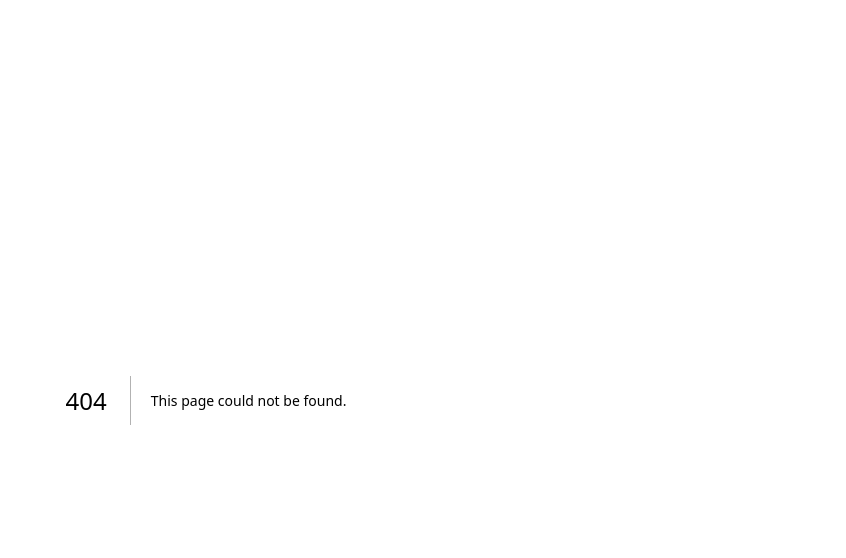
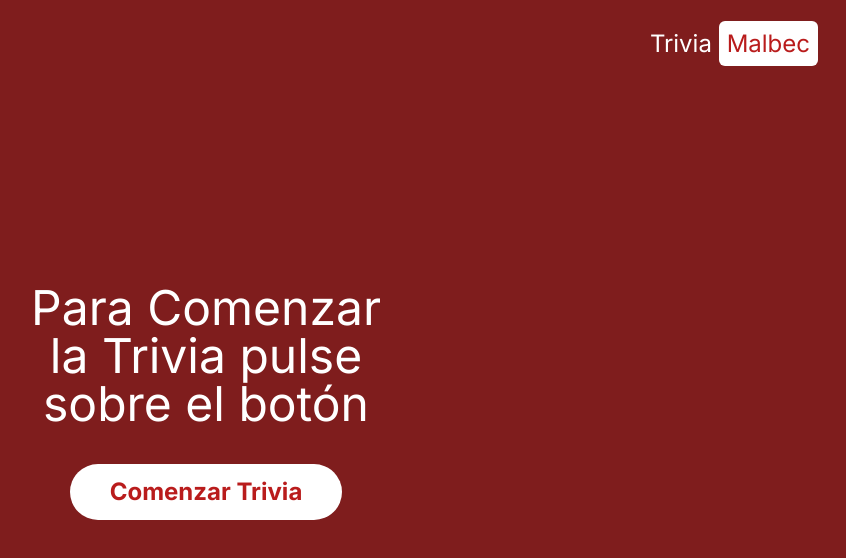
Before and after one commit to LautaroJLZ/trivia_malbec, a Next.js app: page /Init in a window 1280 px wide. Before the commit this address had no page. Shown: the top 558 px of the page, without its empty margins (434-1280 px from the left). Built offline with nearby package versions, Linux system fonts and the light colour scheme.

Commit message:
Añadiendo visuales

```diff
--- /dev/null
+++ b/src/app/Init/page.jsx
@@ -0,0 +1,22 @@
+import Link from "next/link";
+
+const InitQuiz = () => {
+
+  return (
+    <main>
+      <div className="bg-red-900 bg-cover bg-center ">
+        <div className="absolute top-0 right-0 m-7 text-2xl">
+          Trivia <span className="bg-white text-red-700 rounded-md p-2">Malbec</span>
+        </div>
+        <div className="flex flex-col justify-center items-center min-h-screen">
+          <h1 className="text-center text-white text-5xl p-5">Para Comenzar<br></br>la Trivia pulse<br></br>sobre el botón</h1>
+          <Link href="/Quiz" className="bg-white text-red-700 rounded-full px-10 py-3 text-center my-4 text-2xl font-bold  hover:bg-red-500 hover:text-white transition-all duration-300 cursor-pointer">
+            Comenzar Trivia
+          </Link>
+        </div>
+      </div>
+    </main>
+  );
+};
+
+export default InitQuiz;
--- a/src/app/Quiz/page.jsx
+++ b/src/app/Quiz/page.jsx
@@ -50,33 +50,6 @@ const Quiz = () => {
 
   const [respuestaSeleccionadaIndex, setRespuestaSeleccionadaIndex] = useState(null);
   const [respuestaSeleccionada, setRespuestaSeleccionada] = useState("");
-
-  const mostrarGrafico = (contenedor) => {
-    var ctx = document.createElement("canvas");
-    ctx.style.width = "40%"; // Establecer el ancho al 40%
-    ctx.style.margin = "auto"; // Centrar horizontalmente
-    contenedor.appendChild(ctx);
-
-    var myChart = new Chart(ctx, {
-      type: 'doughnut',
-      data: {
-          // labels: ['Correctas', 'Incorrectas'],
-          datasets: [{
-              label: 'Resultados',
-              data: [resultado.respuestasCorrectas, resultado.respuestasIncorrectas],
-              backgroundColor: [
-                  'rgba(75, 192, 192, 0.2)',
-                  'rgba(255, 99, 132, 0.2)'
-              ],
-              borderColor: [
-                  'rgba(75, 192, 192, 1)',
-                  'rgba(255, 99, 132, 1)'
-              ],
-              borderWidth: 1
-          }]
-      },
-    });
-  };
 
   const [resultado, setResultado] = useState({
     puntaje: 0,
@@ -155,9 +128,9 @@ const Quiz = () => {
           ],
         },
         options: {
-          scales: {
-            xAxes: [{ display: false }],
-            yAxes: [{ display: false }],
+          cutoutPercentage: 70,
+          legend: {
+            display: false, // Oculta las leyendas
           },
         },
       });
@@ -170,6 +143,7 @@ const Quiz = () => {
     };
   }, [resultado]);
 
+
   // Dependencia vacía para que se ejecute solo una vez
 
   useEffect(() => {
@@ -177,22 +151,26 @@ const Quiz = () => {
   }, [resultado]); // Se ejecuta cada vez que cambia el resultado
 
   return (
-    <div className="flex flex-col justify-center items-center min-h-screen p-5 ">
+    <div className="bg-[url('../views/img/bg_uvas_rojo.jpg')] justify-center items-center min-h-screen p-5 ">
+      <div className="absolute top-0 right-0 m-7 text-2xl">
+        Trivia <span className="bg-white text-red-700 rounded-md p-2">Malbec</span>
+      </div>
       <div>
-        <div className="py-5">
-          <h1 className="font-bold text-5xl text-center">Trivia Malbec</h1>
-        </div>
-
         <div className="">
           {!mostrarResultado ? (
-            <div className="bg-white text-black p-5 rounded-md">
-              <h2 className="font-bold text-2xl">
+            <div className="w-[55%] text-white mx-auto my-5 p-5">
+              {/* <h2 className="font-bold text-2xl">
                 Preguntas: {preguntaActiva + 1}{" "}
                 <span>/ {preguntas.length}</span>
+              </h2> */}
+              <h2 className="w-fit bg-white text-red-700 rounded-full text-lg py-2 px-10">
+                {preguntaActiva + 1}{"º Pregunta"}
               </h2>
-              <h3 className="text-black font-bold text-2xl p-3">
+              <div className="w-[70%]">
+                <h3 className="text-white font-bold text-5xl p-3">
                   {preguntas[preguntaActiva].pregunta}
                 </h3>
+              </div>
               {respuestas.map((respuesta, idx) => (
                 <li
                   key={idx}
@@ -230,26 +208,17 @@ const Quiz = () => {
               )}
             </div>
           ) : (
-            <div className="bg-white text-black p-5 text-xl">
-<<<<<<< HEAD
+            <div className="w-[35%] backdrop-blur-sm bg-white/[.06] text-white p-5 text-xl border border-white rounded-lg mx-auto">
+              <div>
+                <div className="flex mx-auto my-auto">
+                  <div className="pt-0 w-full h-fit mb-6">
+                    <canvas id="myChart"></canvas>
+                  </div>
+                </div>
+              </div>
+
+              <div>
                 <h3 className="text-2xl font-bold">Resultados:</h3>
-
-
-
-              <h3 className="p-2">
-                Nota:{" "}
-                <span className="text-sky-400">
-                  {(resultado.puntaje / 25) * 100}/100
-                </span>
-              </h3>
-              <p className="p-2">
-                Preguntas:{" "}
-                <span className="text-sky-400">{preguntas.length}</span>
-              </p>
-              <p className="p-2">
-                Puntaje:{" "}
-                <span className="text-sky-400">{resultado.puntaje}</span>
-              </p>
                 <p className="p-2">
                   Respuestas Correctas:{" "}
                   <span className="text-green-400">
@@ -262,46 +231,21 @@ const Quiz = () => {
                     {resultado.respuestasIncorrectas}
                   </span>
                 </p>
-              <button className="btn" onClick={() => window.location.reload()}>
-                Reiniciar
-              </button>
-=======
-              <div>
-                <div className="flex mx-auto my-auto">
-                  <div className="border border-gray-400 pt-0 rounded-xl w-full h-fit my-auto  shadow-xl pb-2">
-                    <canvas id="myChart"></canvas>
-                  </div>
-                </div>
-              </div>
-
-              <div>
-                <h3 className="text-2xl font-bold">Resultados:</h3>
                 <h3 className="p-2">
                   Nota:{" "}
                   <span className="text-sky-400">
                     {(resultado.puntaje / 25) * 100}/100
                   </span>
                 </h3>
-                <p className="p-2">
+                {/* <p className="p-2">
                   Preguntas:{" "}
                   <span className="text-sky-400">{preguntas.length}</span>
-                </p>
+                </p> */}
                 <p className="p-2">
                   Puntaje:{" "}
                   <span className="text-sky-400">{resultado.puntaje}</span>
                 </p>
-                <p className="p-2">
-                  Respuestas Correctas:{" "}
-                  <span className="text-green-400">
-                    {resultado.respuestasCorrectas}
-                  </span>
-                </p>
-                <p className="p-2">
-                  Respuestas Incorrectas:{" "}
-                  <span className="text-red-400">
-                    {resultado.respuestasIncorrectas}
-                  </span>
-                </p>
+
                 <button
                   className="btn"
                   onClick={() => window.location.reload()}
@@ -309,7 +253,6 @@ const Quiz = () => {
                   Reiniciar
                 </button>
               </div>
->>>>>>> 93d0dd3ce894fc2e39c28b5a668869a3bc7d2963
             </div>
           )}
         </div>
--- a/src/app/globals.css
+++ b/src/app/globals.css
@@ -12,11 +12,12 @@ body {
     list-none
     p-2
     my-3
-    border
-    border-gray-600
+    border-2
+    border-white
     cursor-pointer
-    bg-black
+    text-xl
     text-white
+    rounded-full
     transition-all duration-300
     text-center
 }
@@ -25,11 +26,15 @@ body {
     list-none
     p-2
     my-3
-    border
-    border-gray-600
+    border-2
+    border-white
     cursor-pointer
-    hover:bg-black
+    hover:bg-transparent
     hover:text-white
+    bg-white
+    text-xl
+    text-red-700
+    rounded-full
     transition-all duration-300
     text-center
 }
@@ -38,13 +43,13 @@ body {
     bg-black
     text-white
     p-5
-    rounded-md
+    rounded-full
     text-center
     my-4
     text-2xl
     font-bold
-    hover:bg-gray-300
-    hover:text-black
+    hover:bg-red-500
+    hover:text-white
     transition-all duration-300
     w-full
     cursor-pointer
@@ -54,13 +59,13 @@ body {
     bg-black
     text-white
     p-5
-    rounded-md
+    rounded-full
     text-center
     my-4
     text-2xl
     font-bold
-    hover:bg-gray-300
-    hover:text-black
+    hover:bg-red-500
+    hover:text-white
     transition-all duration-300
     w-full
 }
--- a/src/app/page.jsx
+++ b/src/app/page.jsx
@@ -1,12 +1,25 @@
 import Link from "next/link";
 
 export default function Home() {
+
   return (
     <main>
-      <div className="flex flex-col justify-center items-center min-h-screen">
-        <h1 className="text-center text-white text-5xl p-5">Malbec Home</h1>
-        <div className="bg-black text-white p-5 rounded-md text-center  my-4 text-2xl font-bold  hover:bg-gray-300 hover:text-black transition-all duration-300 cursor-pointer">
-          <Link href="/Quiz">Empezar Juego</Link>
+      <div className="bg-[url('../views/img/bg_bodega_rojo.jpg')] bg-cover bg-center ">
+        <div className="absolute top-0 right-0 m-7 text-2xl">
+          Trivia <span className="bg-white text-red-700 rounded-md p-2">Malbec</span>
+        </div>
+        <div className="flex flex-col justify-center items-center min-h-screen">
+          <div className="w-[35%] backdrop-blur-sm bg-white/[.05] flex flex-col py-10 px-16 border border-white rounded-lg shadow-xl">
+            <h1 className="text-left text-white text-4xl py-8">Login Malbec</h1>
+            <label htmlFor="username" className="text-white">Usuario:</label>
+            <input id="username" type="text" className="text-red-800 border-2 border-white rounded-md py-1 px-2 my-2" />
+            <label htmlFor="password" className="text-white mt-4">Contraseña:</label>
+            <input id="password" type="password" className="text-red-800 border-2 border-white rounded-md py-1 px-2 my-2" />
+            <Link href="/Init" className="bg-white text-red-700 rounded-md px-10 py-3 text-center my-10 text-2xl hover:bg-red-500 hover:text-white transition-all duration-300 cursor-pointer">
+              Iniciar Sesion
+            </Link>
+          </div>
+
         </div>
       </div>
     </main>
```
Also changed, not shown: src/views/img/bg_bodega_rojo.jpg (added), src/views/img/bg_uvas_rojo.jpg (added). Lines whose indentation alone changed are shown as unchanged.
